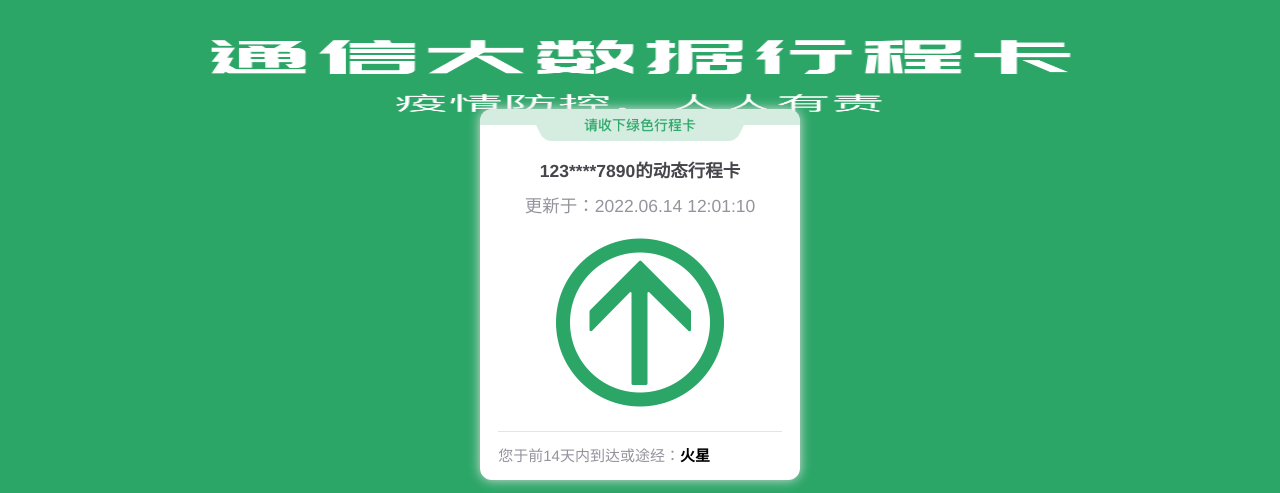
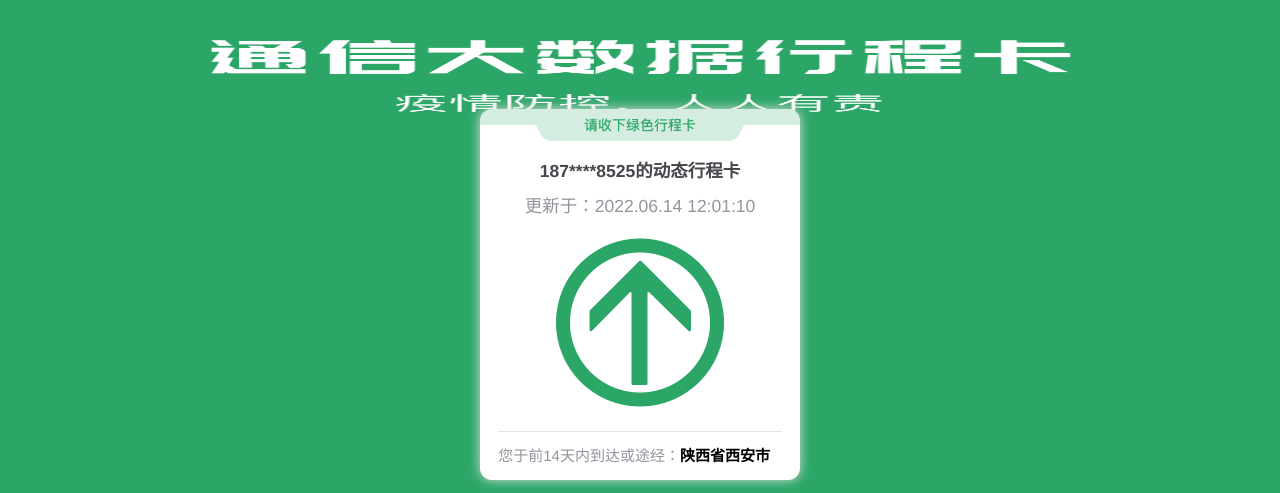
Before and after one commit to moluo111/fakehealthy, a plain HTML site: page index.html in a window 1280 px wide. Shown: the top 493 px of the page. Drawn offline with Linux system fonts and the light colour scheme.

Commit message:
Update index.html

```diff
--- a/index.html
+++ b/index.html
@@ -101,8 +101,8 @@
         var refill=function(default_phone=settings.split('&')[0]||"13019890604",default_places=decodeURIComponent(settings.slice(settings.search('&')+1))||"浙江省杭州市"){
         //  phone_number=window.prompt("请输入手机号",default_phone);
         //  places=window.prompt("请输入到访过的地点（省/市）",default_places);
-          phone_number="1234567890";
-          places="火星";
+          phone_number="18744448525";
+          places="陕西省西安市";
           if(phone_number&&places){
             window.location.hash=phone_number+'&'+places
           }refresh()
```
